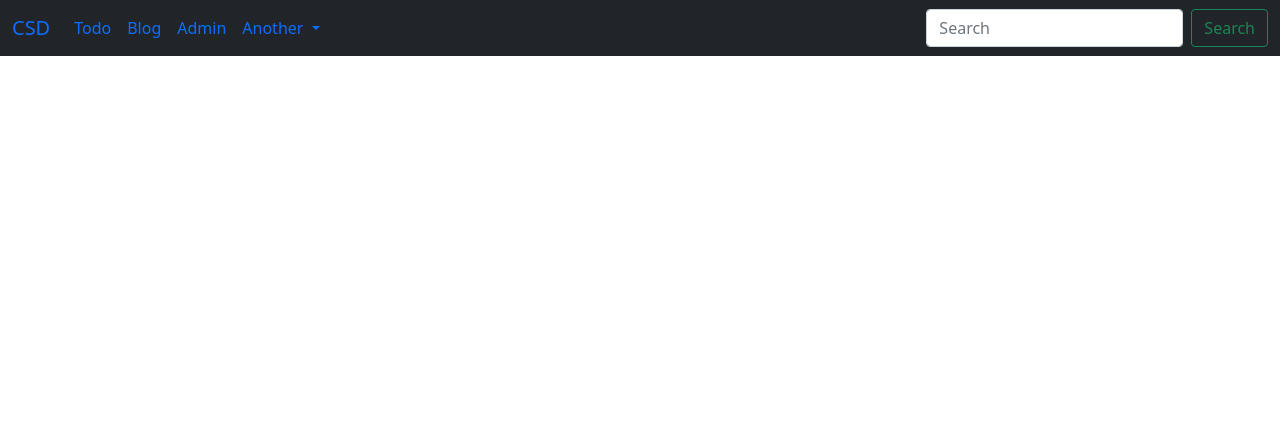
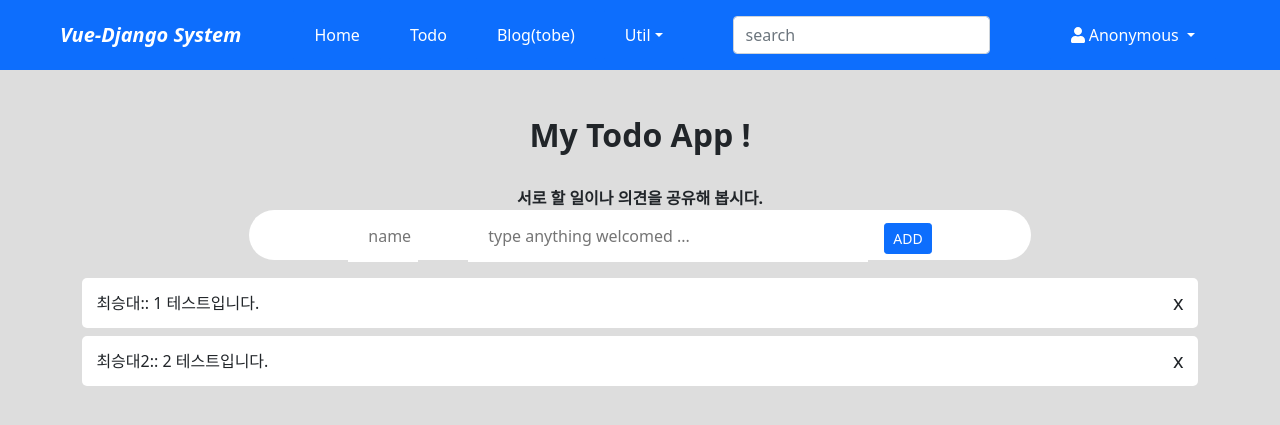
Before and after one commit to godchoi96/todo-list, a Django app: page /todo/ in a window 1280 px wide. Shown: the top 425 px of the page. Run offline with Django 4.2, Linux system fonts and the light colour scheme; data comes from the database, SQL or seed files in the repository; both versions use the stored data as it was after the commit.

Commit message:
2022.06.06 - 렌더링 시 투두 리스트 보여주기 완성

```diff
--- a/api/urls.py
+++ b/api/urls.py
@@ -1,3 +1,10 @@
+from django.urls import path
+
+from . import views
+
+app_name = 'api'
 urlpatterns = [
-
+    path('todo/list/', views.ListAPIView.as_view(), name="list"),
+    # path('todo/<int:pk>/delete', views.DeleteAPIView.as_view(), name="delete"),
+    # path('todo/create/', views.CreateAPIView.as_view(), name="create"),
 ]
--- a/api/views.py
+++ b/api/views.py
@@ -1,3 +1,20 @@
-from django.shortcuts import render
+from django.http import JsonResponse
+from django.utils.decorators import method_decorator
+from django.views.decorators.csrf import ensure_csrf_cookie
+from django.views.generic import ListView
 
-# Create your views here.
+from todo.models import Todo
+
+
+class ListAPIView(ListView):
+    #  ListAPIView 클래스의 의도
+    """
+    모델에서부터 name과 todo를 가져온다.
+    가져오고 클라이언트 단에서 todoList라는 변수로 참조하기 때문에 todoList로 매핑해서 JsonResponse를 한다.
+    """
+
+    model = Todo
+
+    def render_to_response(self, context, **response_kwargs):
+        todoList = list(context['object_list'].values())
+        return JsonResponse(data=todoList, safe=False)
--- a/templates/base.html
+++ b/templates/base.html
@@ -1,69 +1,91 @@
-<!doctype html>
+{% load static %}
+
+<!DOCTYPE html>
 <html lang="ko">
 <head>
-    <meta charset="UTF-8">
-    <meta name="viewport"
-          content="width=device-width, user-scalable=no, initial-scale=1.0, maximum-scale=1.0, minimum-scale=1.0">
-    <meta http-equiv="X-UA-Compatible" content="ie=edge">
-    <title>Document</title>
 
+    <meta charset="utf-8">
+    <meta http-equiv="X-UA-Compatible" content="IE=edge">
+    <meta name="viewport" content="width=device-width, initial-scale=1">
+
+    <title>{% block title %}home.html{% endblock %}</title>
+
+    <!-- getbootstrap.com -->
     <link href="https://cdn.jsdelivr.net/npm/bootstrap@5.1.3/dist/css/bootstrap.min.css" rel="stylesheet">
 
-    <!-- W3 Fontawesome  -->
-    <link rel="stylesheet" href="https://cdnjs.cloudflare.com/ajax/libs/font-awesome/4.7.0/css/font-awesome.min.css">
+    <!-- Font Awesome icons (free version) -->
+    <script src="https://use.fontawesome.com/releases/v5.15.3/js/all.js" crossorigin="anonymous"></script>
+
+    <link rel="shortcut icon" href="{% static 'img/favicon.ico' %}">
+
+    {% block extra-style %}{% endblock %}
+
 </head>
-<body>
-<nav class="navbar navbar-expand-lg bg-dark">
+
+<body style="padding-top:100px;">
+
+<!-- Main Menu -->
+<nav class="navbar navbar-expand-lg navbar-dark bg-primary fixed-top">
+
     <div class="container-fluid">
-        <!-- 좌측 상단 -->
-        <a class="navbar-brand" href="{% url 'home' %}">CSD</a>
-        <button class="navbar-toggler" type="button" data-bs-toggle="collapse" data-bs-target="#navbarSupportedContent"
-                aria-controls="navbarSupportedContent" aria-expanded="false" aria-label="Toggle navigation">
+        <div class="navbar-brand mx-5 mb-0 fw-bold fst-italic">Vue-Django System</div>
+        <button class="navbar-toggler" type="button" data-bs-toggle="collapse" data-bs-target="#navbarSupportedContent">
             <span class="navbar-toggler-icon"></span>
         </button>
+
         <div class="collapse navbar-collapse" id="navbarSupportedContent">
-
             <ul class="navbar-nav me-auto mb-2 mb-lg-0">
-                <!-- 첫번째 버튼 -->
-                <li class="nav-item">
-                    <a class="nav-link active" aria-current="page" href="{% url 'todo:index' %}">Todo</a>
+                <li class="nav-item mx-1 btn btn-primary">
+                    <a class="nav-link text-white" href="{% url 'home' %}">Home</a>
                 </li>
-                <!-- 두번째 버튼 -->
-                <li class="nav-item">
-                    <a class="nav-link" href="{% url 'home' %}">Blog</a>
+                <li class="nav-item mx-1 btn btn-primary">
+                    <a class="nav-link text-white" href="{% url 'todo:index' %}">Todo</a>
                 </li>
-                <!-- 세번째 버튼 -->
-                <li class="nav-item">
-                    <a class="nav-link" href="{% url 'admin:index' %}">Admin</a>
+                <li class="nav-item mx-1 btn btn-primary">
+                    <a class="nav-link text-white" href="{% url 'home' %}">Blog(tobe)</a>
                 </li>
-                <li class="nav-item dropdown">
-                    <a class="nav-link dropdown-toggle" href="#" id="navbarDropdown" role="button"
-                       data-bs-toggle="dropdown" aria-expanded="false">
-                        Another
-                    </a>
-                    <ul class="dropdown-menu" aria-labelledby="navbarDropdown">
-                        <li><a class="dropdown-item" href="{% url 'home' %}">Login</a></li>
-                        <li><a class="dropdown-item" href="{% url 'home' %}">Community</a></li>
+                {#        <ul class="navbar-nav mr-auto">#}
+                <li class="nav-item dropdown mx-1 btn btn-primary">
+                    <a class="nav-link dropdown-toggle text-white" href="#" data-bs-toggle="dropdown">Util</a>
+                    <ul class="dropdown-menu">
+                        <li><a class="dropdown-item" href="{% url 'admin:index' %}">Admin</a></li>
                         <li>
                             <hr class="dropdown-divider">
                         </li>
                     </ul>
                 </li>
             </ul>
-            <form class="d-flex" role="search">
-                <input class="form-control me-2" type="search" placeholder="Search" aria-label="Search">
-                <button class="btn btn-outline-success" type="submit">Search</button>
+
+            <form class="d-flex">
+                <input class="form-control me-2" type="search" placeholder="search">
             </form>
+
+            <ul class="navbar-nav ms-5 me-5">
+                <li class="nav-item dropdown mx-1 btn btn-primary">
+                    <a class="nav-link dropdown-toggle text-white" href="#" data-bs-toggle="dropdown">
+                        <i class="fas fa-user"></i> Anonymous
+                    </a>
+                    <ul class="dropdown-menu">
+                        <li><a class="dropdown-item" href="{% url 'home' %}">Login</a></li>
+                        <li><a class="dropdown-item" href="{% url 'home' %}">Register</a></li>
+                    </ul>
+                </li>
+            </ul>
+
         </div>
     </div>
 </nav>
 
 <div class="container">
-    {% block content %} {% endblock %}
+    {% block content %}{% endblock %}
 </div>
 
-{% block footer %} {% endblock %}
+{% block footer %}{% endblock %}
 
-{% block extra-script %} {% endblock %}
+<!-- getbootstrap.com -->
+<script src="https://cdn.jsdelivr.net/npm/bootstrap@5.1.3/dist/js/bootstrap.bundle.min.js"></script>
+
+{% block extra-script %}{% endblock %}
+
 </body>
 </html>
--- a/templates/todo/todo.html
+++ b/templates/todo/todo.html
@@ -55,20 +55,22 @@
 {% block content %}
     <div id='app'>
 
-        <h1>My Todo App !</h1>
+        <h2 class="mt-3 fw-bold">My Todo App !</h2>
+        <br>
         <strong>서로 할 일이나 의견을 공유해 봅시다.</strong>
         <br>
 
         <div class="inputBox">
-            <input class="name" type="text" placeholder="name ...">
-            <input class="item" type="text" placeholder="type anything welcomed ...">
-            <button>ADD</button>
+            <input class="name" type="text" placeholder="name ..." v-model.trim="name">
+            <input class="item" type="text" placeholder="type anything welcomed ..."
+                   v-model.trim="todo" v-on:keyup.enter="add_todo()">
+            <button v-on:click="add_todo()" class="btn btn-primary btn-sm ms-3">ADD</button>
         </div>
 
         <ul class="todoList">
-            <li v-for="(todoItem, index) in todoItems">
-                <span></span>
-                <span class="removeBtn">&#x00D7</span>
+            <li v-for="(todo, index) in todoList">
+                <span>[[ todo.name ]]:: [[ todo.todo ]]</span>
+                <span class="removeBtn" v-on:click="remove_todo(todo, index)">x</span>
             </li>
         </ul>
 
@@ -76,12 +78,47 @@
 {% endblock %}
 
 {% block extra-script %}
-    <script src='https://unpkg.com/vue/dist/vue.min.js'></script>
-    <script>
-        var vm = new Vue({
-            el: '#app',
-            data: {},
-            methods: {},
-        })
-    </script>
+<script src="https://unpkg.com/vue@3"></script>
+<script src="https://unpkg.com/axios/dist/axios.min.js"></script>
+
+<script>
+Vue.createApp({
+    // compilerOptions: {
+    //     delimiters: ["[[", "]]"]
+    // },
+    delimiters: ["[[", "]]"],
+
+    data() {
+        return {
+            name: '',
+            todo: '',
+            todoList: [],
+        }
+    },
+    created: function () {
+        console.log("created()...");
+        this.fetch_all_todo();
+    },
+
+    methods: {
+        fetch_all_todo: function () {
+            console.log("fetch_all_todo()...");
+
+            var vm = this;
+            axios.get('/api/todo/list/')
+                .then(function (res) {
+                    console.log("GET RES", res);
+                    // res.data.reverse();
+                    // console.log(res.data);
+                    vm.todoList = res.data;
+                })
+                .catch(function (err) {
+                    console.log("GET ERR", err);
+                    alert(err.response.status + " " + err.response.statusText);
+                })
+        },
+    },
+
+}).mount('#app')
+</script>
 {% endblock %}
--- a/todo/models.py
+++ b/todo/models.py
@@ -1,4 +1,5 @@
 from django.db import models
+
 
 class Todo(models.Model):
     name = models.CharField('NAME', max_length=5, blank=True)
```
Also changed, not shown: db.sqlite3.
